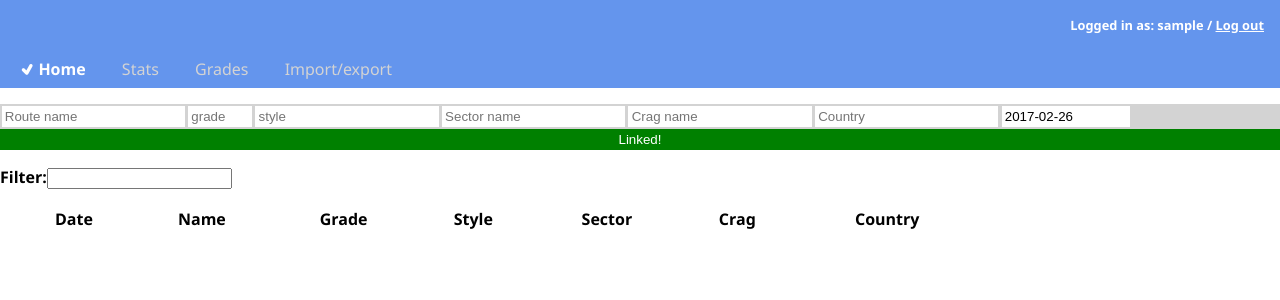
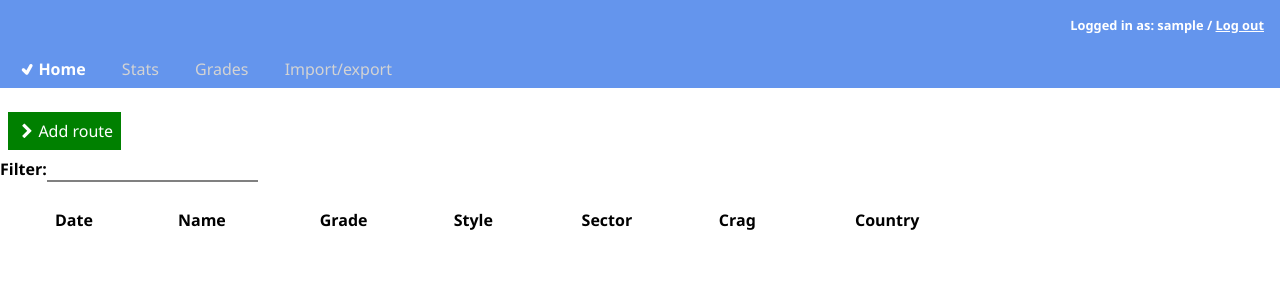
Before and after one commit to NoirTango/wspintest, a Django app: page / in a window 1280 px wide. Shown: the top 300 px of the page. Run offline with Django 3.2, Linux system fonts and the light colour scheme; the visitor is signed in with stand-in values (Sample User, id 1); data comes from the database, SQL or seed files in the repository; data that the repository does not hold is empty; parts of the project's set-up code (start-up, migrations or seed data) failed here and were passed over.

Commit message:
Made climb record form pop-up.

```diff
--- a/web/static/ClimbRecordForm.js
+++ b/web/static/ClimbRecordForm.js
@@ -124,14 +124,14 @@ module.exports = React.createClass({
                     React.createElement('input', {
                         type: 'text',
                         id: 'grade',
-                        placeholder: 'grade',
+                        placeholder: 'Grade',
                         value: this.state.grade,
                         onChange: this.onGradeChange
                     }),
                     React.createElement('input', {
                         type: 'text',
                         id: 'style',
-                        placeholder: 'style',
+                        placeholder: 'Style',
                         value: this.state.style,
                         onChange: this.onStyleChange
                     }),
--- a/web/static/base.css
+++ b/web/static/base.css
@@ -72,6 +72,22 @@ body {
     display: none;
 }
 
+.show-climb-record-form {
+    margin: .5em;
+    padding: .5em;
+    background: green;
+    color: white;
+    display: inline-block;
+}
+
+.hide-climb-record-form {
+    margin: .5em;
+    padding: .5em;
+    background: grey;
+    color: white;
+    display: inline-block;
+}
+
 .even {
     background-color: white;
 }
@@ -87,44 +103,6 @@ body {
 
 .climb-list td {
     padding: 0rem 1rem;
-}
-
-.climb-record-form {
-    width: 100%;
-    background-color: lightgrey;
-}
-
-.climb-record-form div {
-    display: inline-block;
-    padding: 0.5rem 0.5rem;
-}
-
-.climb-record-form #grade {
-    width: 4rem;
-}
-
-.climb-record-form #date {
-    width: 8rem;
-}
-
-.climb-record-form input {
-    border: none;
-    margin: .1rem;
-    padding: .2rem;
-}
-
-.climb-record-form .submit {
-}
-
-.climb-record-form button {
-    background-color: green;
-    border: none;
-    color: white;
-    padding: .2rem 2rem;
-    text-align: center;
-    text-decoration: none;
-    display: inline-block;
-    width: 100%;
 }
 
 .climb-stats {
@@ -218,7 +196,17 @@ body {
     font-weight: bold;
 }
 
+input {
+    border: 0;
+    outline: 0;
+    background: transparent;
+    border-bottom: 2px solid grey;
+    margin-bottom: .5em;
+    font-size: 1rem;
+}
+
 .filter input {
+    width: auto;
 }
 
 .button {
--- /dev/null
+++ b/web/static/climb_record_form.css
@@ -0,0 +1,26 @@
+.climb-record-form {
+    background: lightyellow;
+    padding: .5rem;
+    margin: .5rem;
+}
+
+.climb-record-form input {
+    margin: .1rem;
+    padding: .2rem;
+}
+
+.climb-record-form .submit {
+}
+
+.climb-record-form button {
+    background-color: green;
+    border: none;
+    color: white;
+    padding: .2rem 2rem;
+    text-align: center;
+    text-decoration: none;
+    display: inline-block;
+    width: 100%;
+    font-size: inherit;
+    margin-top: 1rem;
+}
--- a/web/static/login_form.css
+++ b/web/static/login_form.css
@@ -18,10 +18,6 @@
 }
 
 .vertical_form input {
-    border: 0;
-    outline: 0;
-    background: transparent;
-    border-bottom: 2px solid grey;
     width: 100%;
     margin-bottom: 2em;
     font-size: inherit;
--- a/web/templates/home.html
+++ b/web/templates/home.html
@@ -2,7 +2,14 @@
 {% load static %}
 
 {% block title %}Wspinologia{% endblock %}
-{% block navigation-home %}<span class="selected icon-yes">Home</span>{% endblock %}
+
+{% block navigation-home %}
+    <span class="selected icon-yes">Home</span>
+{% endblock %}
+
+{% block stylesheets %}
+    <link rel="stylesheet" href="{% static "climb_record_form.css" %}">
+{% endblock %}
 
 {% block content %}
     <div id="react-app"></div>
```
Also changed, not shown: web/static/homeView.js (+19 -4 lines), web/static/home.js.
